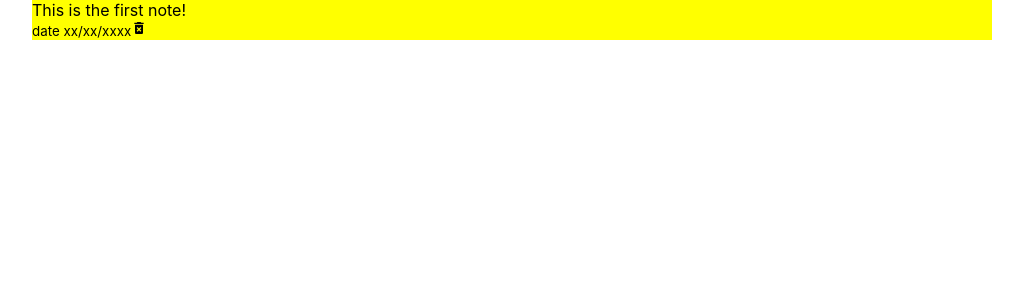
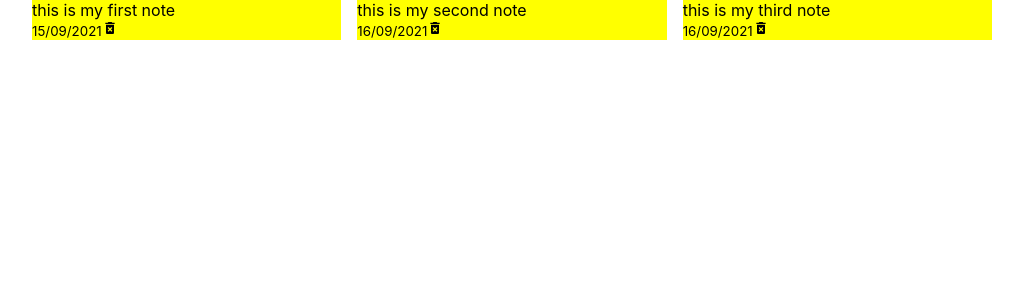
Before and after one commit to youngrokkim2017/react_sticky_notes, a React (Create React App) app: page / in a window 1280 px wide. Shown: the top 300 px of the page, without its empty margins (128-1151 px from the left). Built offline with nearby package versions, Linux system fonts and the light colour scheme.

Commit message:
Add dynamic cards

```diff
--- a/package.json
+++ b/package.json
@@ -6,6 +6,7 @@
     "@testing-library/jest-dom": "^5.11.4",
     "@testing-library/react": "^11.1.0",
     "@testing-library/user-event": "^12.1.10",
+    "nanoid": "^3.1.25",
     "react": "^17.0.2",
     "react-dom": "^17.0.2",
     "react-icons": "^4.2.0",
--- a/src/App.js
+++ b/src/App.js
@@ -1,10 +1,29 @@
-import React from 'react';
+import React, { useState } from 'react';
+import { nanoid } from 'nanoid'
 import NotesList from './components/NotesList'
 
 const App = () => {
+  const [notes, setNotes] = useState([
+    {
+      id: nanoid(),
+      text: "this is my first note",
+      date: "15/09/2021"
+    },
+    {
+      id: nanoid(),
+      text: "this is my second note",
+      date: "16/09/2021"
+    },
+    {
+      id: nanoid(),
+      text: "this is my third note",
+      date: "16/09/2021"
+    },
+  ])
+
   return (
     <div className="app-container">
-      <NotesList />
+      <NotesList notes={notes} />
     </div>
   )
 }
--- a/src/components/Note.js
+++ b/src/components/Note.js
@@ -1,12 +1,12 @@
 import React from 'react';
 import { MdDeleteForever } from 'react-icons/md'
 
-const Note = () => {
+const Note = ({ id, text, date }) => {
     return (
         <div className="note-container">
-            <div>This is the first note!</div>
+            <div>{text}</div>
             <div>
-                <small>date xx/xx/xxxx</small>
+                <small>{date}</small>
                 <MdDeleteForever />
             </div>
         </div>
--- a/src/components/NotesList.js
+++ b/src/components/NotesList.js
@@ -1,10 +1,12 @@
 import React from 'react';
 import Note from './Note';
 
-const NotesList = () => {
+const NotesList = ({ notes }) => {
     return (
         <div className="notes-list-container">
-            <Note />
+            {notes.map((note) => (
+                <Note id={note.id} text={note.text} date={note.date} />
+            ))}
         </div>
     )
 }
```
Also changed, not shown: 1 other file (tests, documents, lock files or other folders).
